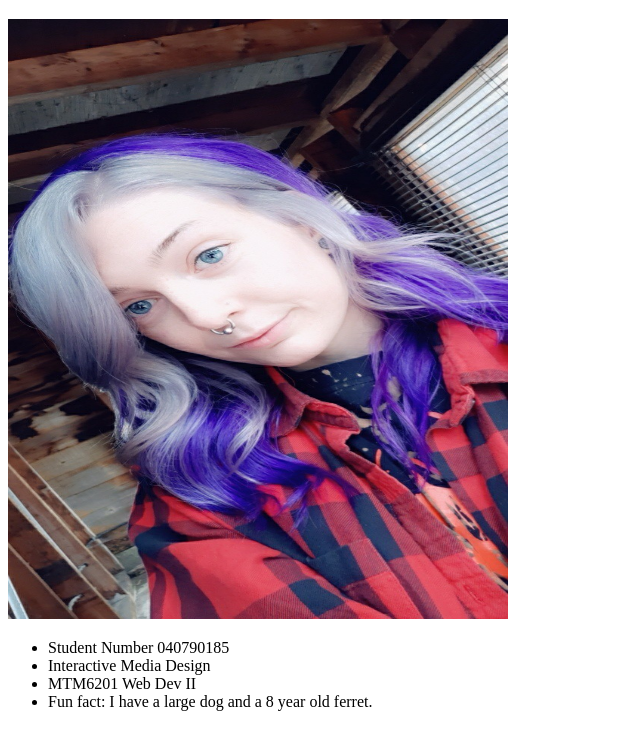
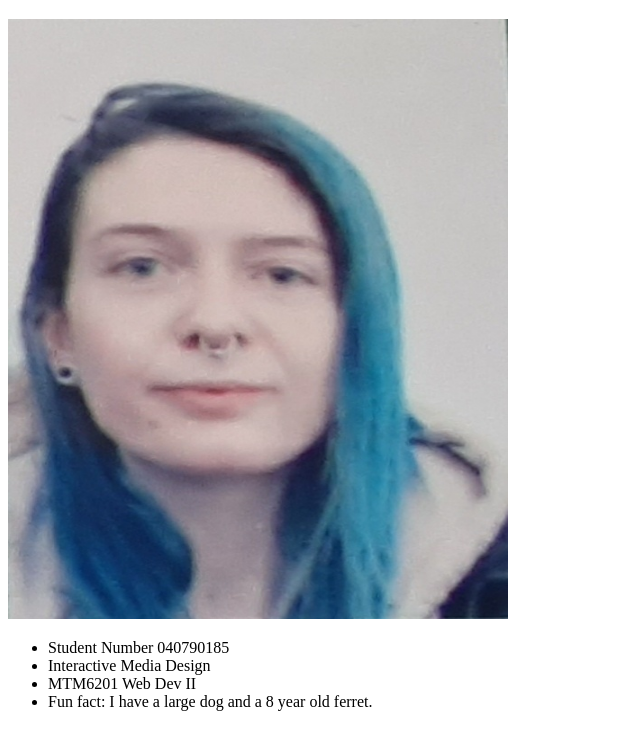
Before and after one commit to KrystalDickie/mtm6201-week1, a plain HTML site: page index.html in a window 1280 px wide. Shown: the part 61-800 px from the top of the page, without its empty margins (0-640 px from the left). Drawn offline with Linux system fonts and the light colour scheme.

Commit message:
img changed

```diff
--- a/index.html
+++ b/index.html
@@ -13,7 +13,7 @@
 <body>
     <header>
         <h1>Krystal Dickie</h1>
-        <img src="img/me.jpg" alt="Girl" width="500" height="600">
+        <img src="img/krystal.jpg" alt="Girl" width="500" height="600">
     </header>
     <main>
         <ul>
```
Also changed, not shown: img/krystal.jpg (added).
